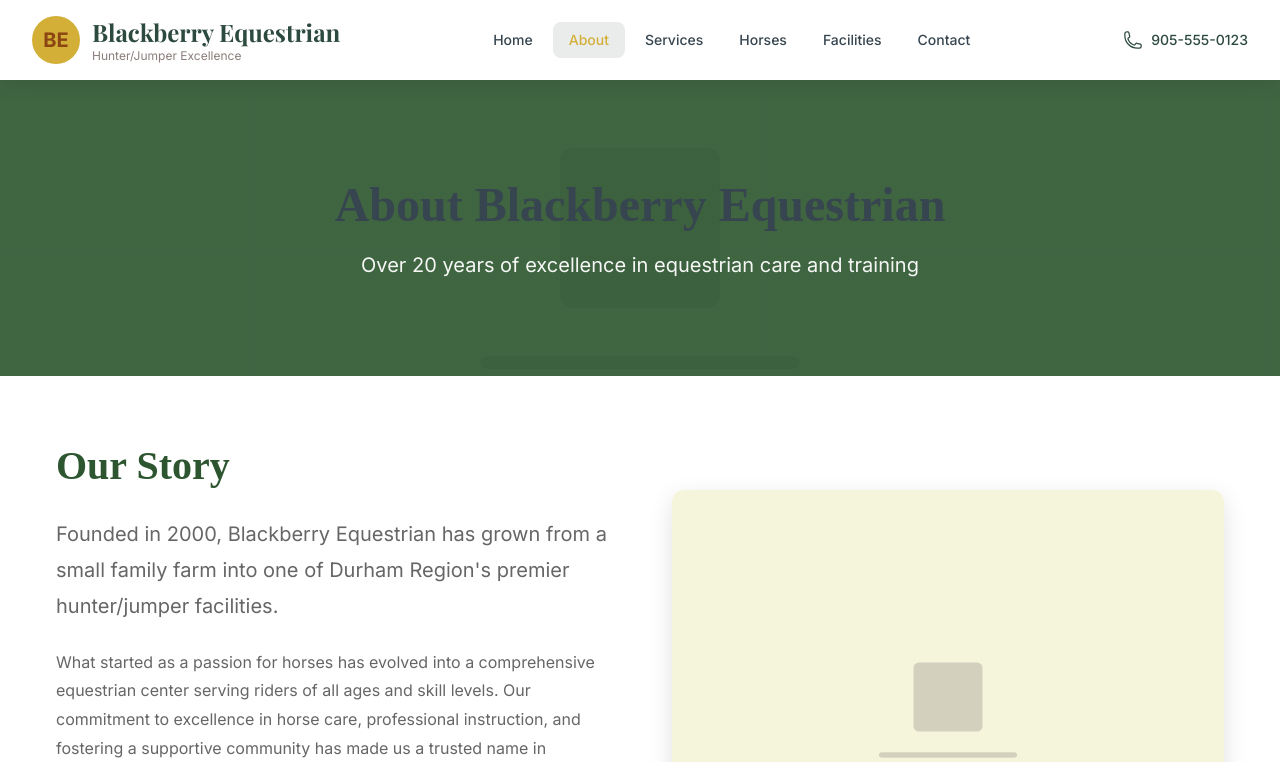
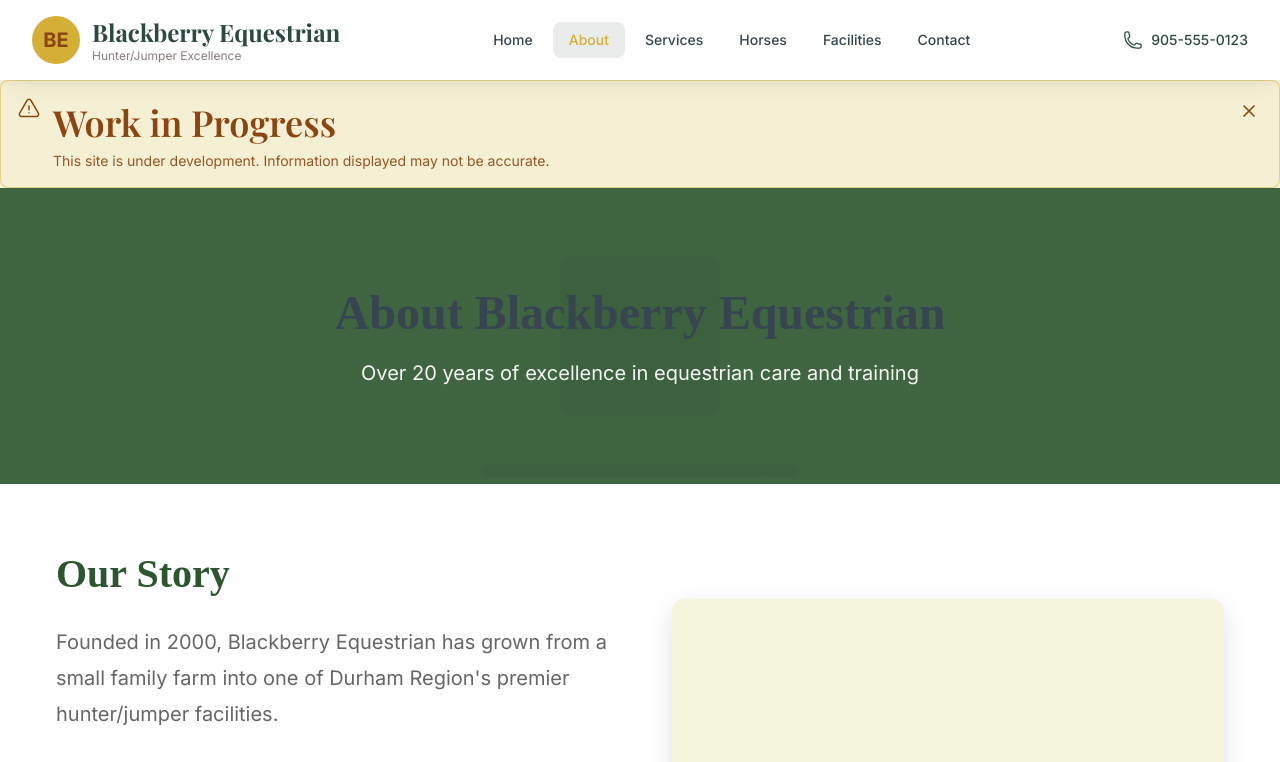
Before and after one commit to laura-naccarato/blackberry-equestrian, a Vue app: page /about in a window 1280 px wide. Shown: the top 762 px of the page. Built offline with nearby package versions, Linux system fonts and the light colour scheme; the HTML template or start-up script is replaced by a standard one.

Commit message:
Move work-in-progress notice to global layout in App.vue for all pages

```diff
--- a/src/App.vue
+++ b/src/App.vue
@@ -1,6 +1,13 @@
 <template>
   <div id="app">
     <SiteHeader />
+    <!-- Work in Progress Notice -->
+    <BaseAlert
+      variant="warning"
+      title="Work in Progress"
+      message="This site is under development. Information displayed may not be accurate."
+      dismissible
+    />
     <main class="main-content">
       <RouterView v-slot="{ Component }">
         <transition name="fade" mode="out-in">
@@ -16,6 +23,7 @@
 import { RouterView } from 'vue-router'
 import SiteHeader from './components/layout/SiteHeader.vue'
 import SiteFooter from './components/layout/SiteFooter.vue'
+import BaseAlert from './components/ui/BaseAlert.vue'
 </script>
 
 <style>
--- a/src/views/HomePage.vue
+++ b/src/views/HomePage.vue
@@ -1,13 +1,5 @@
 <template>
   <div class="home-page">
-    <!-- Work in Progress Notice -->
-    <BaseAlert
-      variant="warning"
-      title="Work in Progress"
-      message="This site is under development. Information displayed may not be accurate."
-      dismissible
-    />
-
     <!-- Hero Section -->
     <HeroSection :hero-data="pageData?.hero" />
 
@@ -90,7 +82,6 @@ import { loadPage, loadHorses, getFeaturedContent } from '@/utils/contentLoader'
 import { HORSE_PLACEHOLDER, handleImageError } from '@/utils/images'
 import HeroSection from '@/components/sections/HeroSection.vue'
 import FeaturedServices from '@/components/sections/FeaturedServices.vue'
-import BaseAlert from '@/components/ui/BaseAlert.vue'
 
 const pageData = ref(null)
 const featuredHorses = ref([])
```
